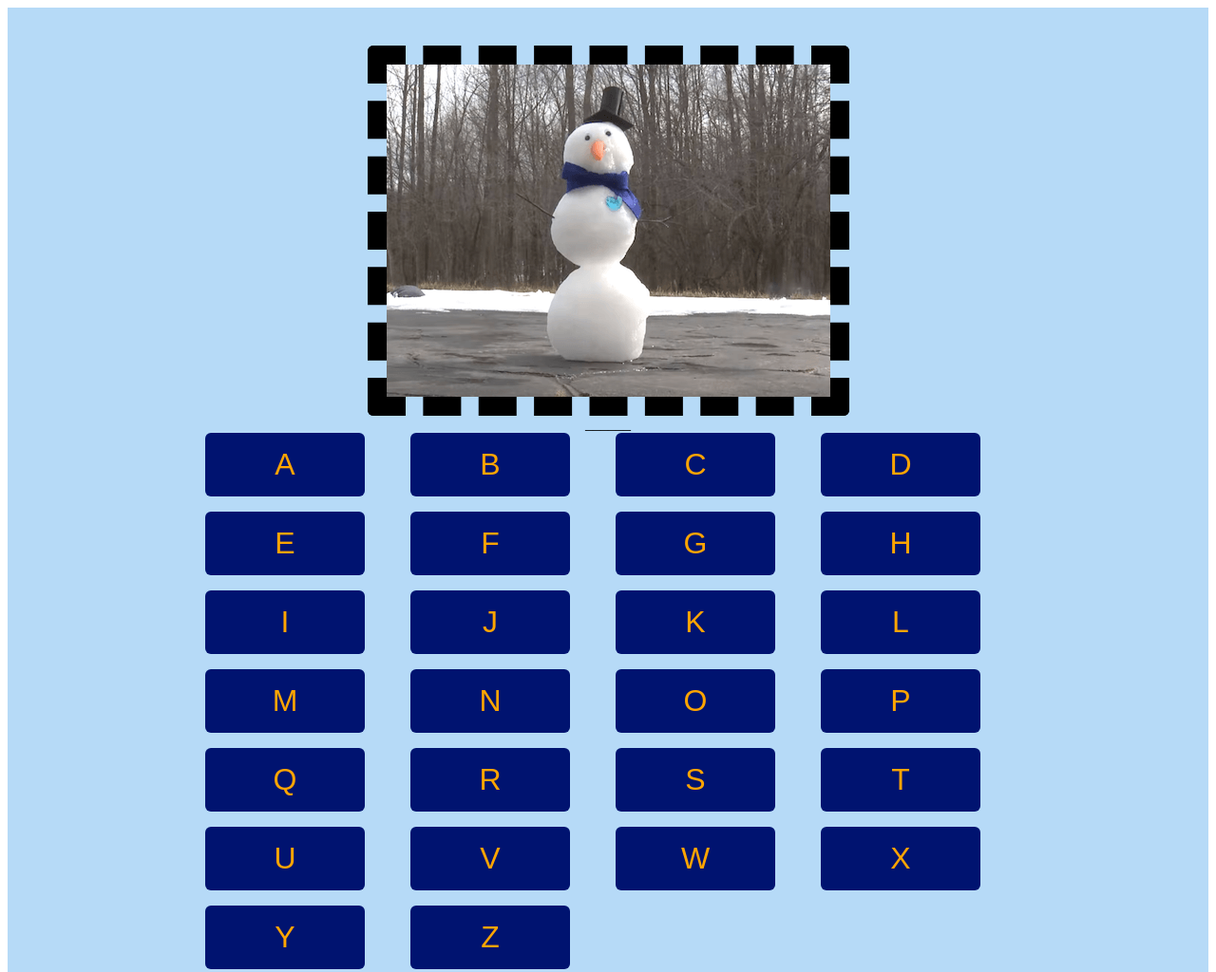
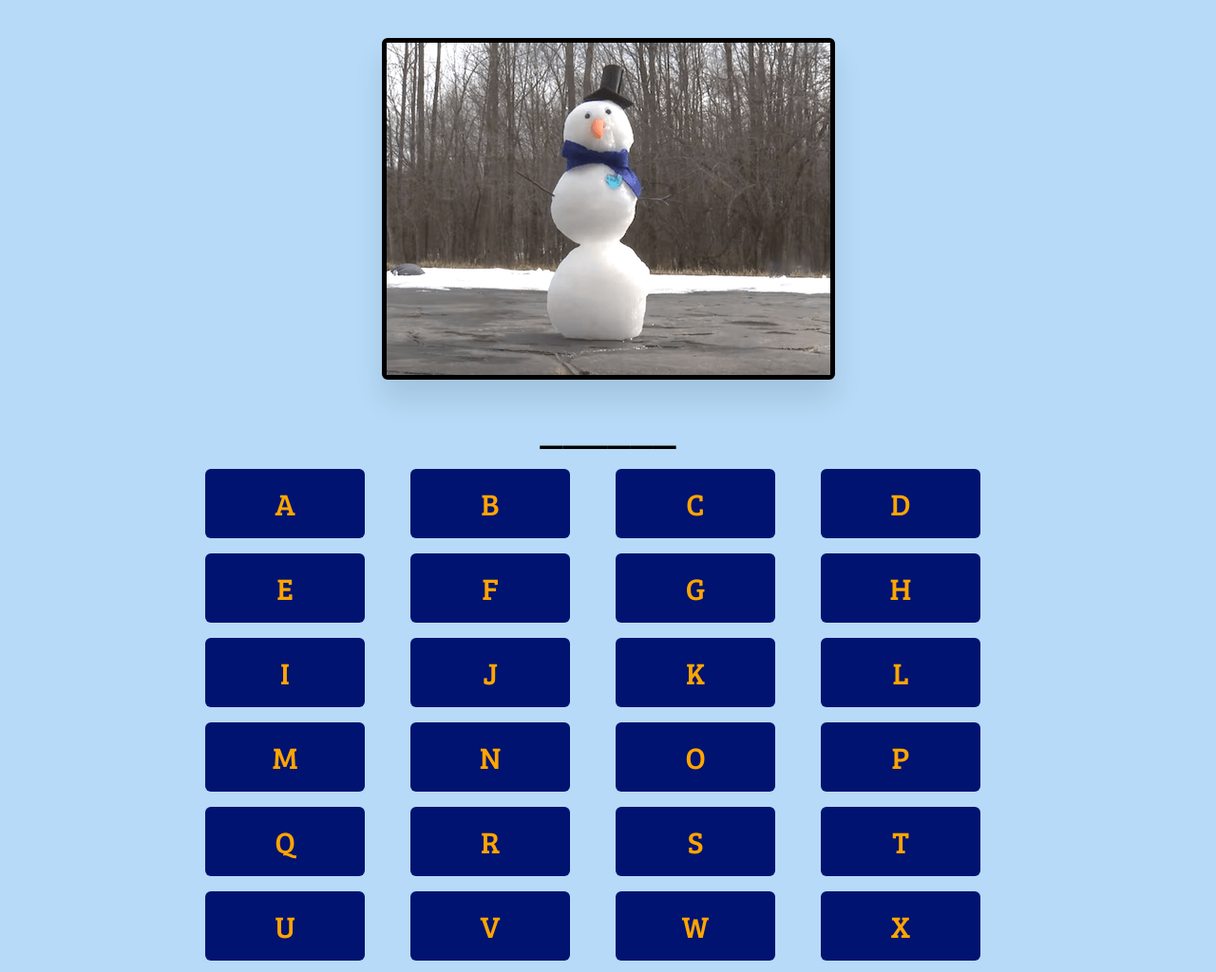
Before and after one commit to AnyaAven/snowman, a plain HTML site: page snowman/index.html in a window 1280 px wide. Shown: the top 1024 px of the page at 95% size. Drawn offline with Linux system fonts and the light colour scheme.

Commit message:
updated css - WIP

```diff
--- a/snowman/index.html
+++ b/snowman/index.html
@@ -1,12 +1,17 @@
 <!doctype html>
 <html lang="en">
+
 <head>
   <meta charset="UTF-8">
   <meta name="viewport" content="width=device-width, initial-scale=1.0">
   <meta http-equiv="X-UA-Compatible" content="ie=edge">
+  <link rel="preconnect" href="https://fonts.googleapis.com">
+  <link rel="preconnect" href="https://fonts.gstatic.com" crossorigin>
+  <link href="https://fonts.googleapis.com/css2?family=Bree+Serif&display=swap" rel="stylesheet">
   <link rel="stylesheet" href="snowman.css">
   <title>Snowman</title>
 </head>
+
 <body>
 
   <main id="Snowman">
@@ -21,4 +26,5 @@
   </script>
 
 </body>
+
 </html>
--- a/snowman/snowman.css
+++ b/snowman/snowman.css
@@ -1,9 +1,24 @@
+* {
+  margin: 0;
+  padding: 0;
+  box-sizing: border-box;
+}
+
+body {
+  background-color: rgb(182, 218, 247);
+  font-family: "Bree Serif", serif;
+}
+
 #Snowman-keyboard .letter {
   margin-right: 1em;
 }
 
+#Snowman-word {
+  font-size: 2.986rem;
+  margin: 15px;
+}
+
 #Snowman-keyboard {
-
   display: grid;
   grid-template-columns: repeat(4, 200px);
   grid-template-rows: auto;
@@ -14,19 +29,19 @@
     border: none;
     color: orange;
     font-size: 2rem;
+    font-family: "Bree Serif", serif;
 
     padding-block: 15px;
 
     text-transform: capitalize;
     text-align: center;
-    text-decoration: none;
 
     border-radius: 6px;
   }
 }
 
 #Snowman {
-  background-color: rgb(182, 218, 247);
+  /* background-color: rgb(182, 218, 247); */
 
   display: flex;
   flex-direction: column;
@@ -39,6 +54,8 @@
 #Snowman-image {
   max-width: 40vw;
   border: 20px, dashed, black;
+  box-shadow: 0 20px 30px 0 rgba(0, 0, 0, 0.1);
 
   border-radius: 6px;
+  border: 5px solid black;
 }
```
Lines whose indentation alone changed are shown as unchanged.
